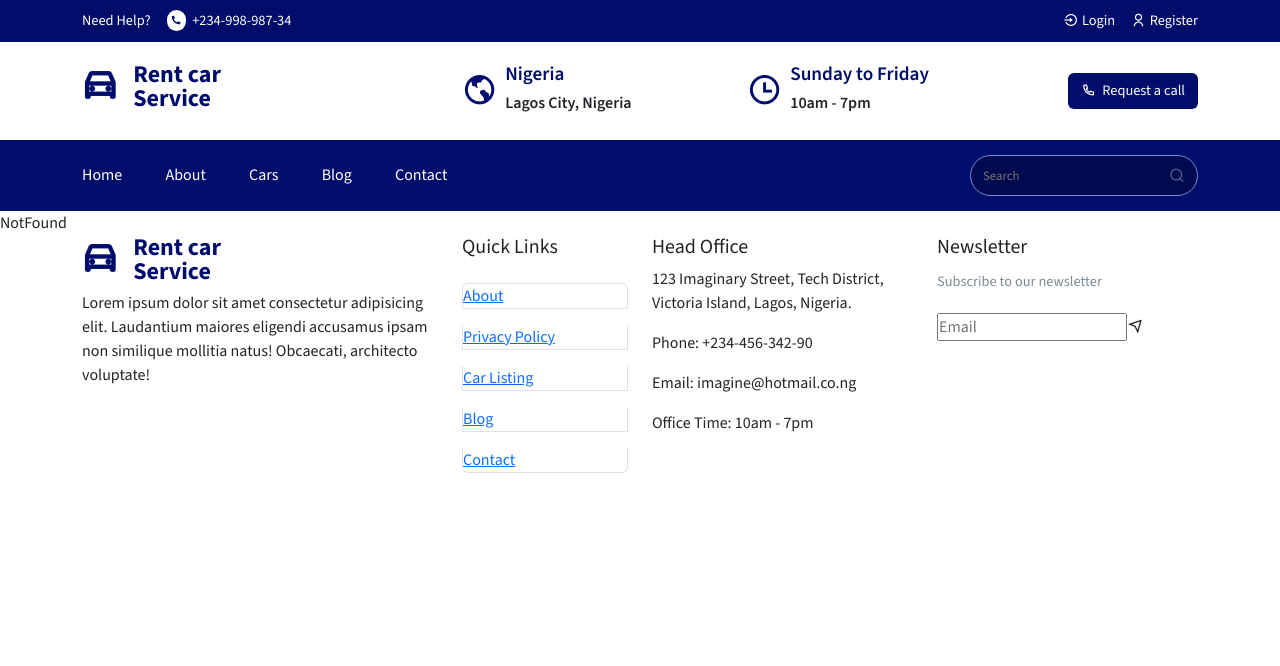
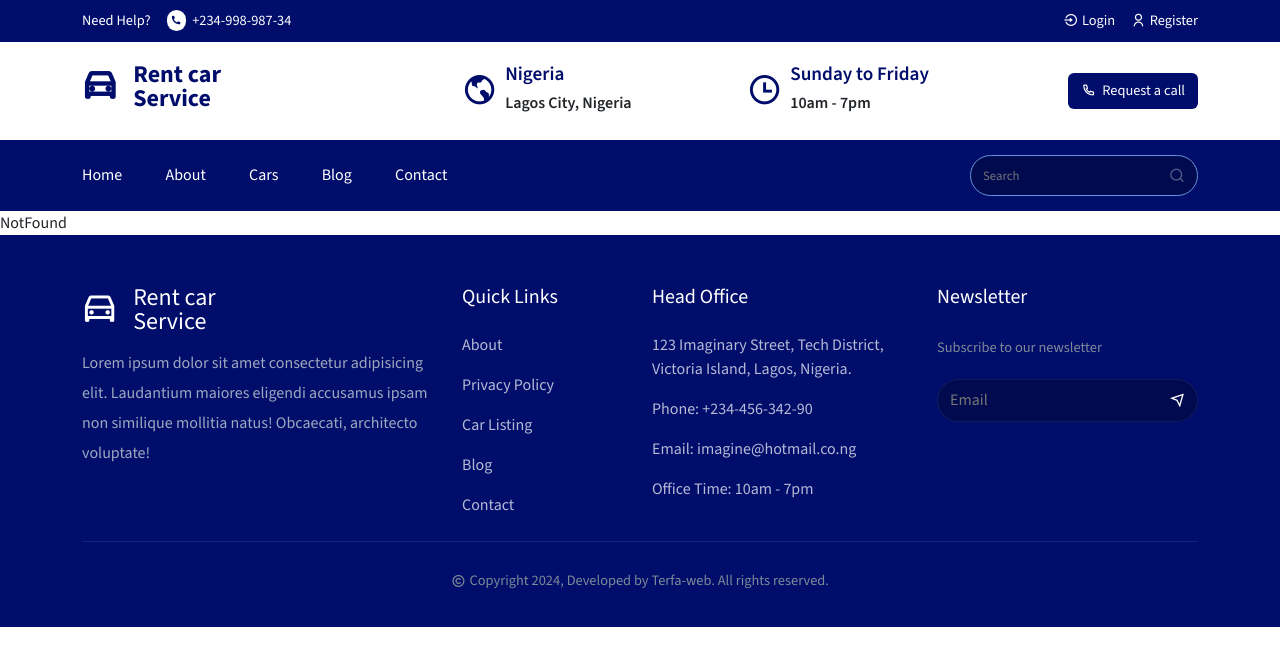
Before and after one commit to Terfa-web/IJA-Company-Limited, a React (Create React App) app: page /contact in a window 1280 px wide. Shown: the top 666 px of the page. Built offline with nearby package versions, Linux system fonts and the light colour scheme.

Commit message:
Build the Slider component

```diff
--- a/src/components/Footer/Footer.jsx
+++ b/src/components/Footer/Footer.jsx
@@ -27,12 +27,14 @@ const quickLinks = [
 ];
 
 const Footer = () => {
+  const date = new Date();
+  const year = date.getFullYear();
   return (
     <footer className="footer">
       <Container>
         <Row>
           <Col lg="4" md="4" sm="12">
-            <div className="logo">
+            <div className="logo footer__logo">
               <h1>
                 <Link to="/home" className=" d-flex align-items-center gap-3">
                   <i class="ri-car-line"></i>
@@ -50,11 +52,11 @@ const Footer = () => {
           </Col>
 
           <Col lg="2" md="4" sm="6">
-            <div className="mb-4">
+            <div className="mb-4 ">
               <h5 className="footer__link-title">Quick Links</h5>
               <ListGroup>
                 {quickLinks.map((item, index) => (
-                  <ListGroupItem key={index} className="p-0 mt-3">
+                  <ListGroupItem key={index} className="p-0 mt-3 quick__links ">
                     <Link to={item.path}>{item.display}</Link>
                   </ListGroupItem>
                 ))}
@@ -64,7 +66,7 @@ const Footer = () => {
 
           <Col lg="3" md="4" sm="6">
             <div className="mb-4">
-              <h5 className="footer__link-title">Head Office</h5>
+              <h5 className="footer__link-title mb-4">Head Office</h5>
               <p className="office__info">
                 123 Imaginary Street, Tech District, Victoria Island, Lagos,
                 Nigeria.
@@ -77,7 +79,7 @@ const Footer = () => {
 
           <Col lg="3" md="4">
             <div className="mb-4">
-              <h5 className="footer__link-title">Newsletter</h5>
+              <h5 className="footer__link-title mb-4">Newsletter</h5>
               <p className="section__description">
                 {" "}
                 Subscribe to our newsletter
@@ -90,6 +92,15 @@ const Footer = () => {
               </div>
             </div>
           </Col>
+
+          <Col lg="12">
+            <div className="footer__bottom">
+              <p className="section__description d-flex align-items-center justify-content-center gap-1 pt-4">
+                <i class="ri-copyright-line"></i>Copyright {year}, Developed by
+                Terfa-web. All rights reserved.
+              </p>
+            </div>
+          </Col>
         </Row>
       </Container>
     </footer>
--- a/src/styles/footer.css
+++ b/src/styles/footer.css
@@ -0,0 +1,71 @@
+.footer {
+  background: #000d6b;
+  padding-top: 50px;
+  padding-bottom: 15px;
+}
+
+.footer__logo i {
+  color: #fff;
+  font-weight: 400;
+}
+
+.footer__logo span {
+  color: #fff;
+  font-weight: 500;
+}
+
+.footer__logo-content {
+  color: #d1dcdbbf;
+  margin-top: 15px;
+  line-height: 30px;
+}
+
+.quick__links {
+  border: none !important;
+  background: transparent !important;
+}
+
+.quick__links a {
+  color: rgba(255, 255, 255, 0.715);
+  text-decoration: none;
+  font-weight: 300;
+  transition: 0.3s;
+}
+
+.quick__links a:hover {
+  color: #f9a826;
+}
+
+.footer__link-title {
+  color: #fff;
+}
+
+.office__info {
+  color: rgba(255, 255, 255, 0.715);
+  font-weight: 300;
+}
+
+.newsletter {
+  display: flex;
+  align-items: center;
+  justify-content: space-between;
+  padding: 8px 12px;
+  border: 1px solid #7c8a9721;
+  border-radius: 50px;
+  background: #020a4de9;
+}
+
+.newsletter input {
+  background: transparent;
+  color: #fff;
+  border: none;
+  outline: none;
+}
+
+.newsletter span {
+  color: #fff;
+}
+
+.footer__bottom {
+  border-top: 1px solid #7c8a972f;
+}
```
Also changed, not shown: src/components/Helmet/Helmet.js (added, +12 -0 lines), src/components/UI/HeroSlider.jsx (added, +60 -0 lines), src/styles/hero-slider.css (added).
